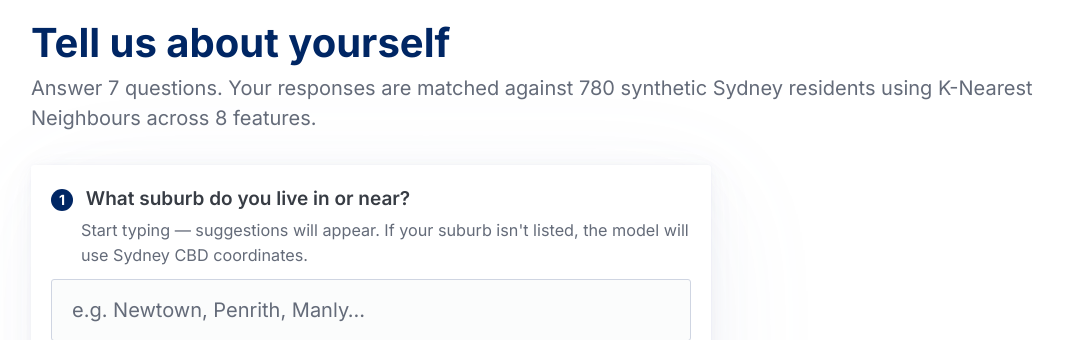
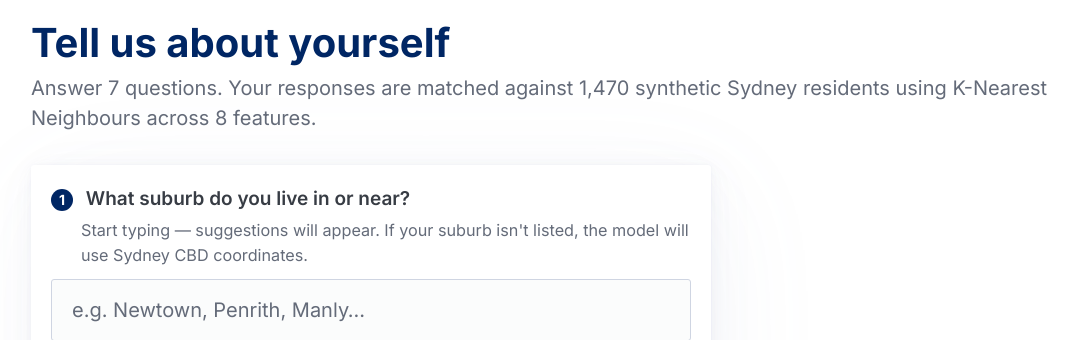
Before and after one commit to Richard-Johnson-Anglican-College/12SE_KNN_classifier, a Flask app: page /quiz in a window 1280 px wide. Shown: the part 184-524 px from the top of the page, without its empty margins (83-1161 px from the left). Run offline with Flask 3, Linux system fonts and the light colour scheme; some libraries are stand-ins or nearby versions.

Commit message:
quiz: update resident count 780 → 1,470

```diff
--- a/UI_test/quiz.html
+++ b/UI_test/quiz.html
@@ -36,7 +36,7 @@
 
         <div class="page-heading">
             <h1>Tell us about yourself</h1>
-            <p>Answer 7 questions. Your responses are matched against 780 synthetic Sydney residents using K-Nearest Neighbours across 8 features.</p>
+            <p>Answer 7 questions. Your responses are matched against 1,470 synthetic Sydney residents using K-Nearest Neighbours across 8 features.</p>
         </div>
 
         <article class="form-card">
--- a/templates/quiz.html
+++ b/templates/quiz.html
@@ -7,7 +7,7 @@
 
         <div class="page-heading">
             <h1>Tell us about yourself</h1>
-            <p>Answer 7 questions. Your responses are matched against 780 synthetic Sydney residents using K-Nearest Neighbours across 8 features.</p>
+            <p>Answer 7 questions. Your responses are matched against 1,470 synthetic Sydney residents using K-Nearest Neighbours across 8 features.</p>
         </div>
 
         <article class="form-card">
```
